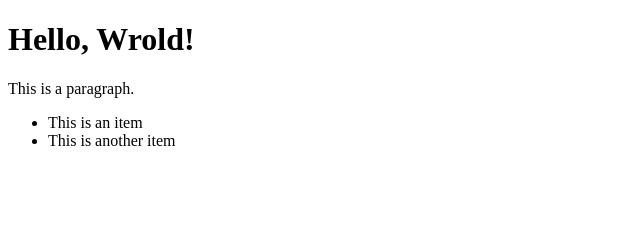
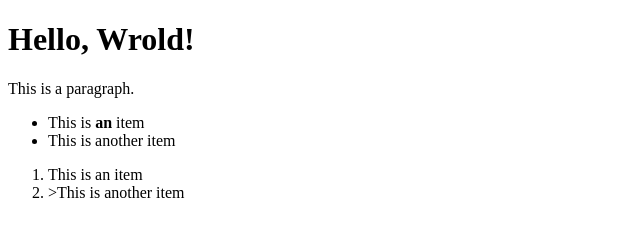
Before and after one commit to rebeccabmir/myFirstWebpage, a plain HTML site: page index.html in a window 1280 px wide. Shown: the whole page, without its empty margins (0-640 px from the left). Drawn offline with Linux system fonts and the light colour scheme.

Commit message:
added ordered list and bolded text

```diff
--- a/index.html
+++ b/index.html
@@ -6,13 +6,20 @@
 	</head>
 	<!-- the body tag should always store data that the user is to see and interact with. -->
 	<body>
+
 		<header>
 				<h1>Hello, Wrold!</h1>
 		</header>
+
 		<p>This is a paragraph.</p>
+		<!-- The UL tag is used to define lists in HTML -->
 		<ul>
-			<li>This is an item</li>
+			<li>This is <strong>an</strong> item</li>
 			<li>This is another item</li>
 		</ul>
+		<!-- The OL tag is used to define ordered lists in HTML -->
+		<ol>
+			<li>This is an item</li>
+			<li>>This is another item</li>
 	</body>
 </html>
```
